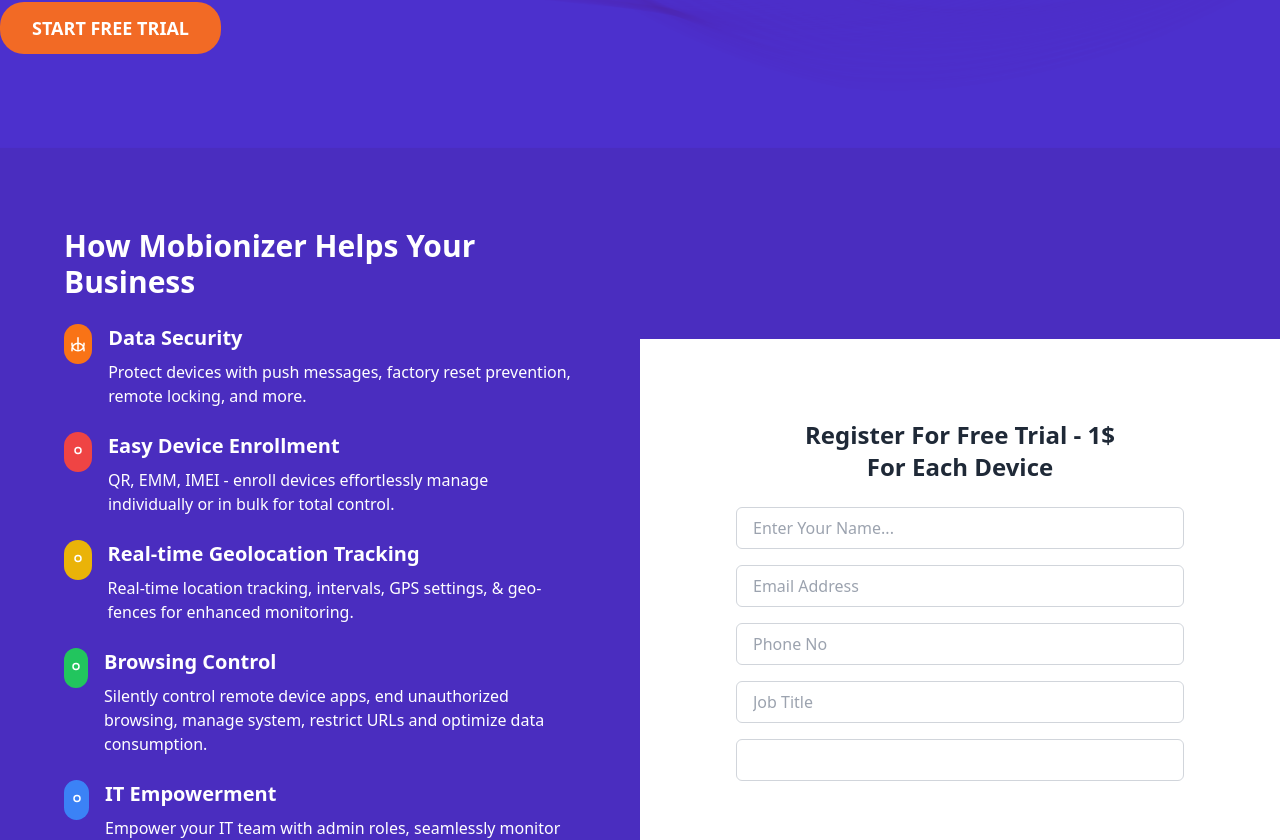
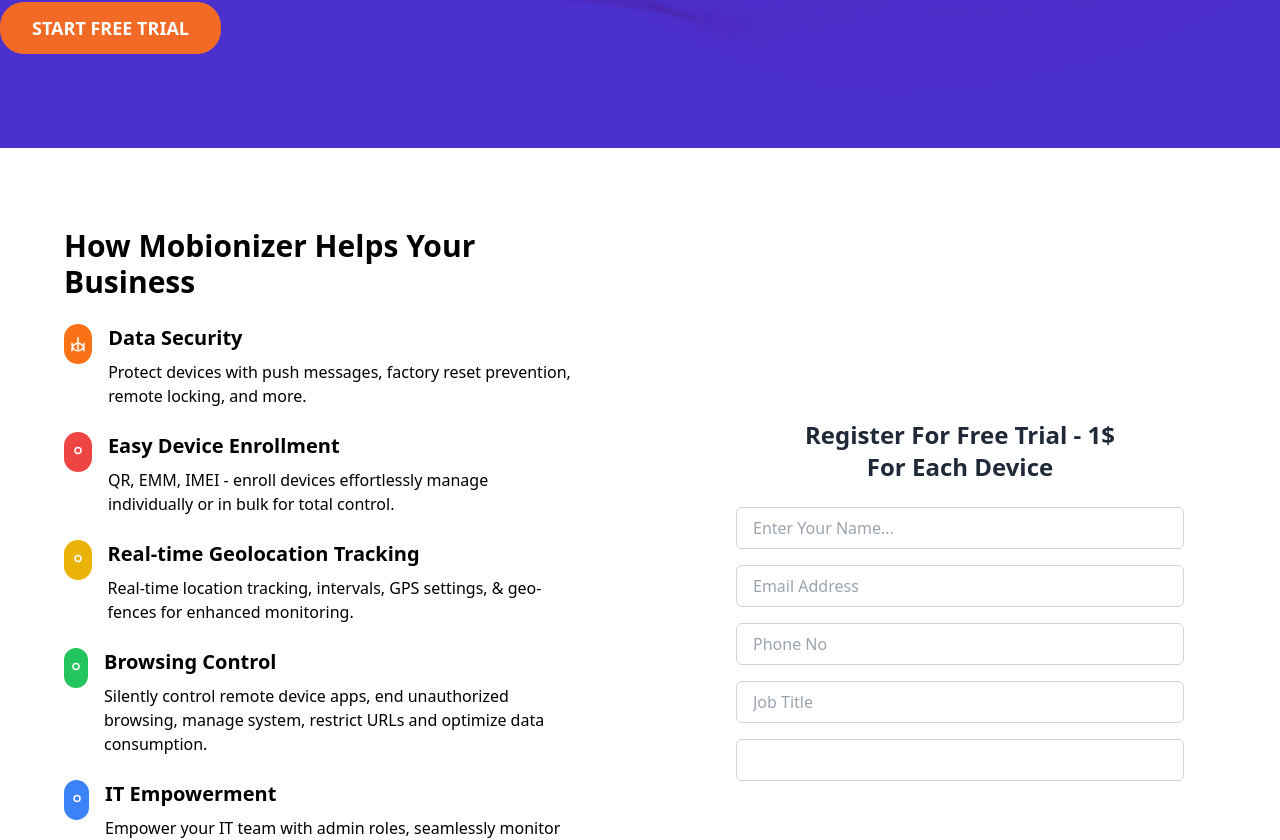
Before and after one commit to imranhossen1119999/my-tailwind, a React (Vite) app: page / in a window 1280 px wide. Shown: the part 652-1492 px from the top of the page. Built offline with nearby package versions, Linux system fonts and the light colour scheme.

Commit message:
new change

```diff
--- a/src/component/Bussiness.jsx
+++ b/src/component/Bussiness.jsx
@@ -2,7 +2,7 @@ import React from "react";
 
 const Bussiness = () => {
     return(
-            <div className="bg-[#4A2DBF] min-h-screen flex flex-col md:flex-row items-start md:items-center justify-center text-white font-sans">
+            <div className="bg-[#fff] min-h-screen flex flex-col md:flex-row items-start md:items-center justify-center text-black font-sans">
 <div className="md:w-1/2 px-8 py-12 md:px-16 md:py-20">
   <h2 className="text-3xl font-bold mb-6">How Mobionizer Helps Your Business</h2>
   <div className="space-y-6">
```
